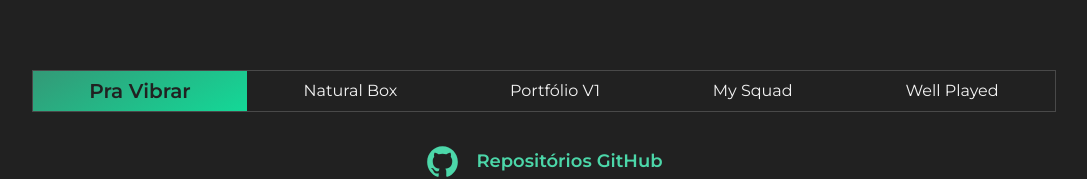
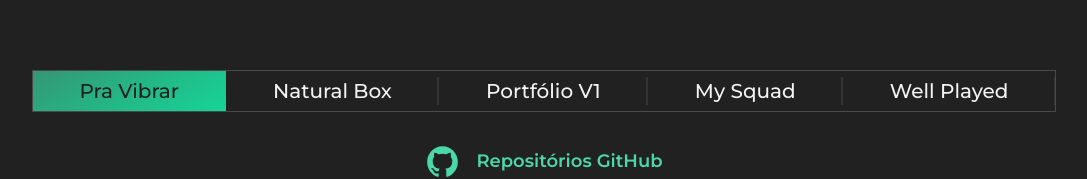
Before and after one commit to FelipeEvaldtCarvalho/portfolio-v2, a React (Create React App) app: page / in a window 1280 px wide. Shown: the part 2185-2364 px from the top of the page, without its empty margins (96-1183 px from the left). Built offline with nearby package versions, Linux system fonts and the light colour scheme.

Commit message:
corrige carrosel

```diff
--- a/src/components/FcProjects/FcProjects.js
+++ b/src/components/FcProjects/FcProjects.js
@@ -4,20 +4,22 @@ import "./FcProjects.scss";
 import { projects, checkSelectedProject } from "../../services/projects";
 import { useState } from "react";
 import { useSwipeable } from "react-swipeable";
+import { useSelector } from "react-redux";
 
 export const FcProjects = () => {
   const [selectedProject, setSelectedProject] = useState(0);
+  const windowWidth = useSelector((state) => state.settings.windowWidth);
   const { t } = useTranslation();
   const projectsSelectors = projects.map((project, index) => (
     <button
       className={`link-btn projects__content__nav__selector${
         checkSelectedProject(selectedProject, index) ? "--selected" : ""
       }`}
-      key={project.title}
+      key={`selector-${index}-${project.title}`}
       onClick={() =>
         checkSelectedProject(selectedProject, index)
-          ? setSelectedProject(index)
-          : false
+          ? false
+          : setSelectedProject(index)
       }
     >
       {t(`${project.title}`)}
@@ -40,11 +42,9 @@ export const FcProjects = () => {
   });
   const projectsCarousel = (
     <div className="projects__content__main__carousel" {...handlers}>
-      {projects.map((item, index) => {
-        return (
-          <>
+      {projects.map((item, index) => (
         <video
-              key={`mobile-video-${index}`}
+          key={index}
           className={`projects__content__main__carousel__video mobile ${
             checkSelectedProject(selectedProject, index) ? "active" : ""
           }`}
@@ -52,13 +52,12 @@ export const FcProjects = () => {
           autoPlay
           loop
         >
-              <source
-                key={`mobile-video-source-${index}`}
-                src={item.mobileVideo}
-              />
+          <source key={index} src={item.mobileVideo} />
         </video>
+      ))}
+      {projects.map((item, index) => (
         <video
-              key={`desktop-video-${index}`}
+          key={index}
           className={`projects__content__main__carousel__video desktop ${
             checkSelectedProject(selectedProject, index) ? "active" : ""
           }`}
@@ -66,14 +65,9 @@ export const FcProjects = () => {
           autoPlay
           loop
         >
-              <source
-                key={`desktop-video-source-${index}`}
-                src={item.desktopVideo}
-              />
+          <source key={index} src={item.desktopVideo} />
         </video>
-          </>
-        );
-      })}
+      ))}
     </div>
   );
 
--- a/src/components/FcProjects/FcProjects.scss
+++ b/src/components/FcProjects/FcProjects.scss
@@ -143,6 +143,8 @@
       width: 100%;
       display: flex;
       justify-content: space-between;
+      gap: 1px;
+      overflow: hidden;
 
       @media screen and (min-width: $tablet-min) {
         border: 1.5px solid var(--neutral-gray);
@@ -167,15 +169,32 @@
 
       &__selector {
         display: none;
+        transition: 0.5s ease all;
+        padding: 8px 0;
 
         @media (min-width: $tablet-min) {
+          position: relative;
           display: initial !important;
           flex-grow: 1;
+          font-weight: 500;
+          font-size: 20px;
+
+          &:before {
+            content: "";
+            position: absolute;
+            top: 0;
+            right: -1px;
+            height: 70%;
+            width: 1px;
+            background: var(--neutral-gray);
+            top: 50%;
+            transform: translate(-50%, -50%);
+          }
         }
 
         &--selected {
           font-size: 20px;
-
+          transition: 0.5s ease all;
           padding: 8px 0;
           flex-grow: 1;
           background: $green-gradient;
@@ -183,6 +202,10 @@
           animation: gradient-bg 25s ease infinite;
           color: var(--color-background);
           font-weight: 600;
+
+          @media (min-width: $tablet-min) {
+            font-weight: 500;
+          }
         }
       }
     }
```
Lines whose indentation alone changed are shown as unchanged.
